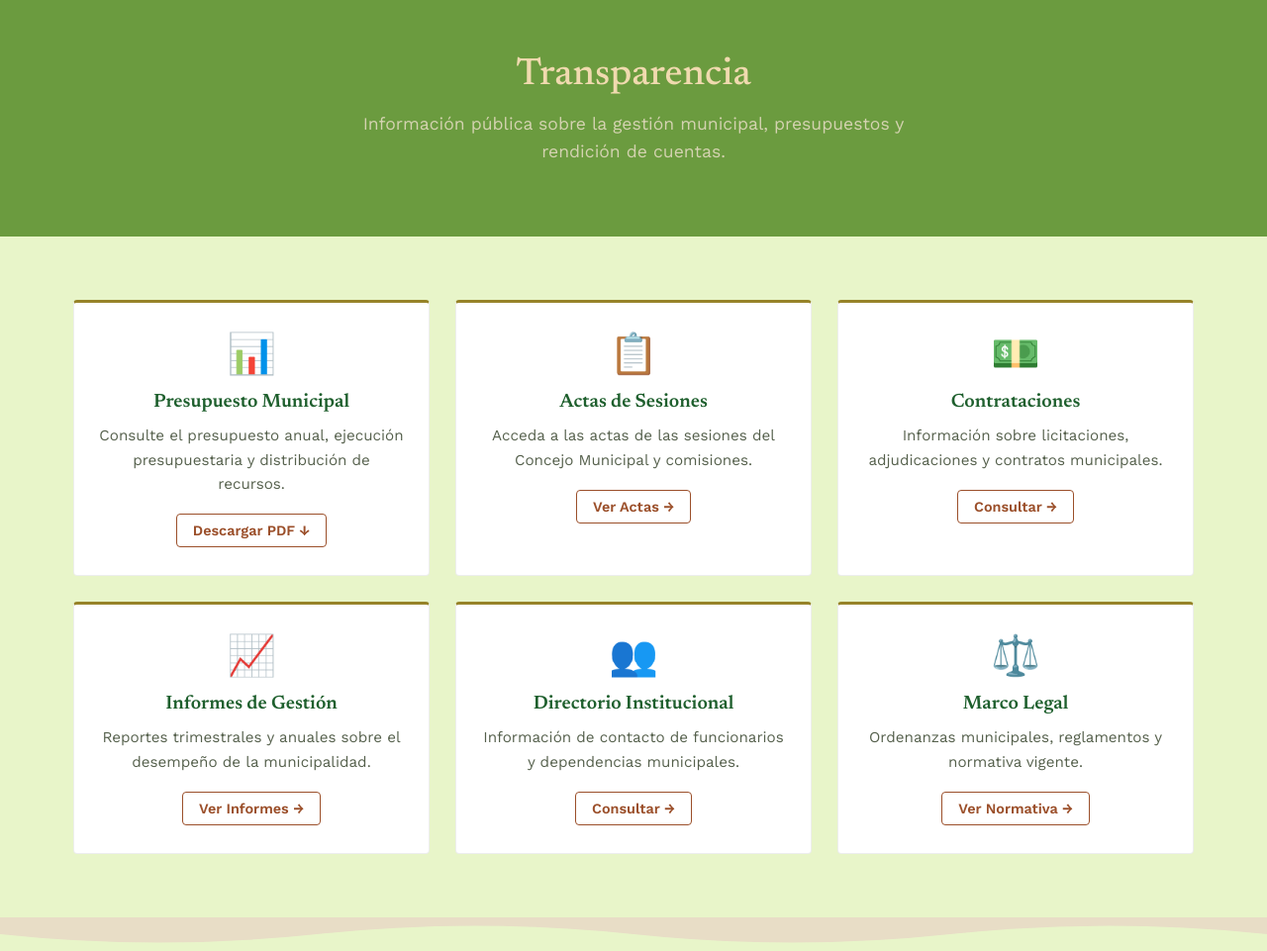
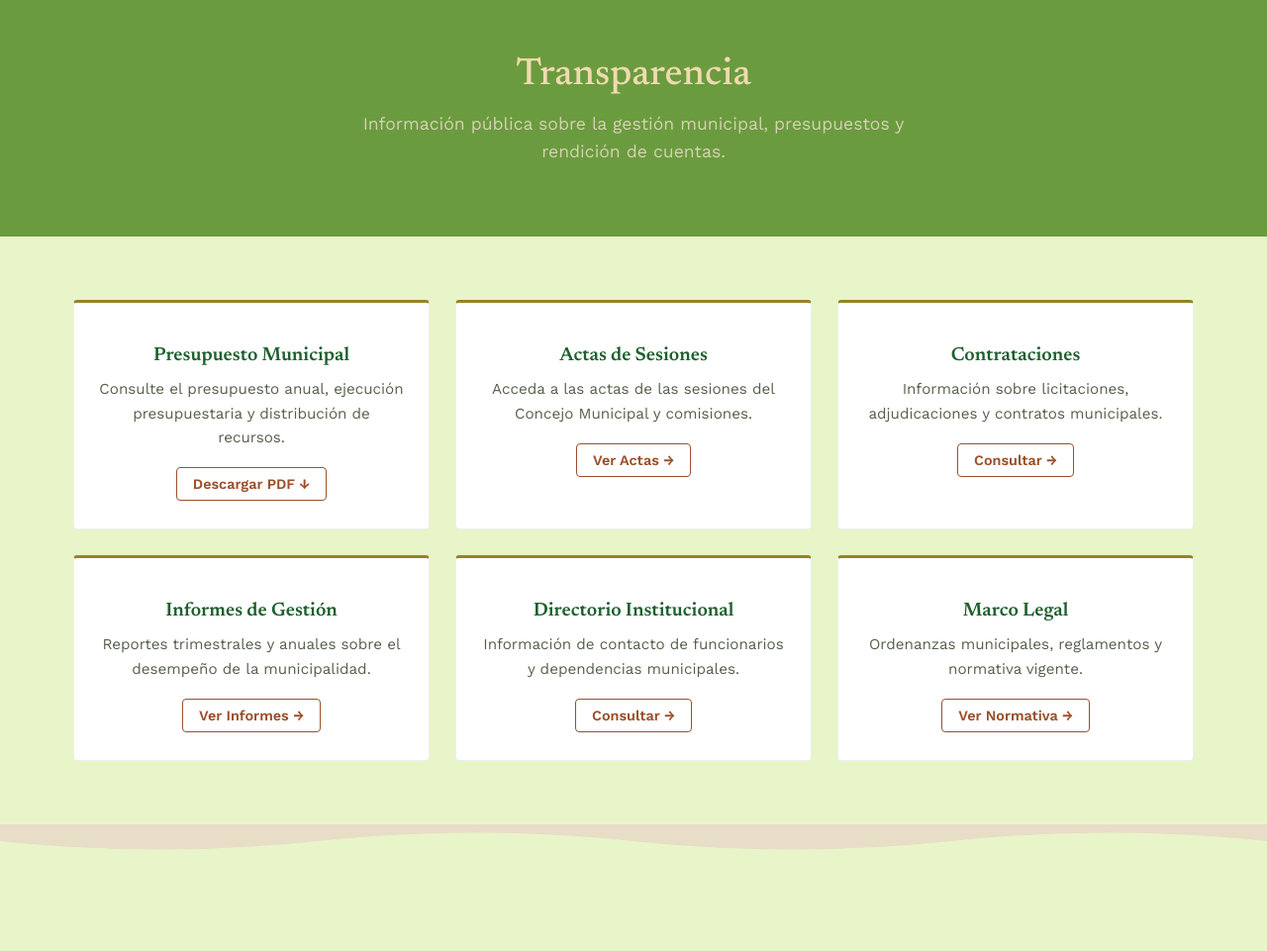
Before and after one commit to Melany2645/Redise-o---Dise-o, a website: page publico/transparencia.html in a window 1280 px wide. Shown: the part 74-1035 px from the top of the page at 99% size. After the commit the page ends 941 px from the top, so only its background shows below. Drawn offline with nearby package versions, Linux system fonts and the light colour scheme.

Commit message:
Modificaccion redirecciones
Se implemento de manera correcta las redirecciones en las posiciones indicada a pagina en mantenimiento

```diff
--- a/publico/transparencia.html
+++ b/publico/transparencia.html
@@ -171,62 +171,62 @@
         <div class="wrap">
           <div class="transparency-grid">
             <article class="transparency-card">
-              <div class="transparency-card__icon">📊</div>
+              <div class="transparency-card__icon"></div>
               <h3 class="transparency-card__title">Presupuesto Municipal</h3>
               <p class="transparency-card__text">
                 Consulte el presupuesto anual, ejecución presupuestaria y
                 distribución de recursos.
               </p>
-              <a href="#" class="btn-download">Descargar PDF ↓</a>
+              <a href="en-linea.html" class="btn-download">Descargar PDF ↓</a>
             </article>
 
             <article class="transparency-card">
-              <div class="transparency-card__icon">📋</div>
+              <div class="transparency-card__icon"></div>
               <h3 class="transparency-card__title">Actas de Sesiones</h3>
               <p class="transparency-card__text">
                 Acceda a las actas de las sesiones del Concejo Municipal y
                 comisiones.
               </p>
-              <a href="#" class="btn-download">Ver Actas →</a>
+              <a href="en-linea.html" class="btn-download">Ver Actas →</a>
             </article>
 
             <article class="transparency-card">
-              <div class="transparency-card__icon">💵</div>
+              <div class="transparency-card__icon"></div>
               <h3 class="transparency-card__title">Contrataciones</h3>
               <p class="transparency-card__text">
                 Información sobre licitaciones, adjudicaciones y contratos
                 municipales.
               </p>
-              <a href="#" class="btn-download">Consultar →</a>
+              <a href="en-linea.html" class="btn-download">Consultar →</a>
             </article>
 
             <article class="transparency-card">
-              <div class="transparency-card__icon">📈</div>
+              <div class="transparency-card__icon"></div>
               <h3 class="transparency-card__title">Informes de Gestión</h3>
               <p class="transparency-card__text">
                 Reportes trimestrales y anuales sobre el desempeño de la
                 municipalidad.
               </p>
-              <a href="#" class="btn-download">Ver Informes →</a>
+              <a href="en-linea.html" class="btn-download">Ver Informes →</a>
             </article>
 
             <article class="transparency-card">
-              <div class="transparency-card__icon">👥</div>
+              <div class="transparency-card__icon"></div>
               <h3 class="transparency-card__title">Directorio Institucional</h3>
               <p class="transparency-card__text">
                 Información de contacto de funcionarios y dependencias
                 municipales.
               </p>
-              <a href="#" class="btn-download">Consultar →</a>
+              <a href="en-linea.html" class="btn-download">Consultar →</a>
             </article>
 
             <article class="transparency-card">
-              <div class="transparency-card__icon">⚖️</div>
+              <div class="transparency-card__icon"></div>
               <h3 class="transparency-card__title">Marco Legal</h3>
               <p class="transparency-card__text">
                 Ordenanzas municipales, reglamentos y normativa vigente.
               </p>
-              <a href="#" class="btn-download">Ver Normativa →</a>
+              <a href="en-linea.html" class="btn-download">Ver Normativa →</a>
             </article>
           </div>
         </div>
```
Also changed, not shown: publico/conozcanos.html (+2 -2 lines), publico/gestion-municipal.html (+35 -12 lines).
